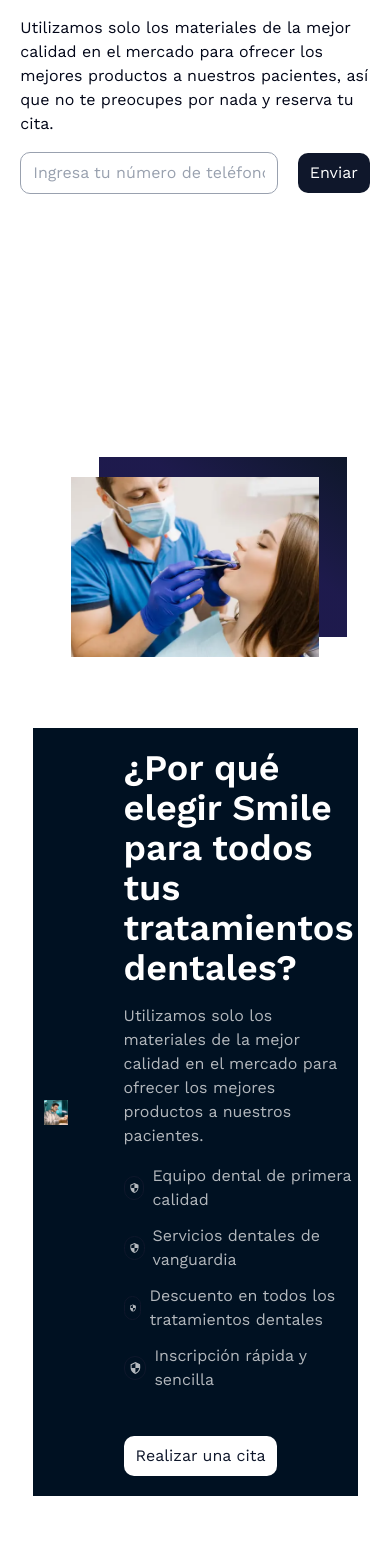
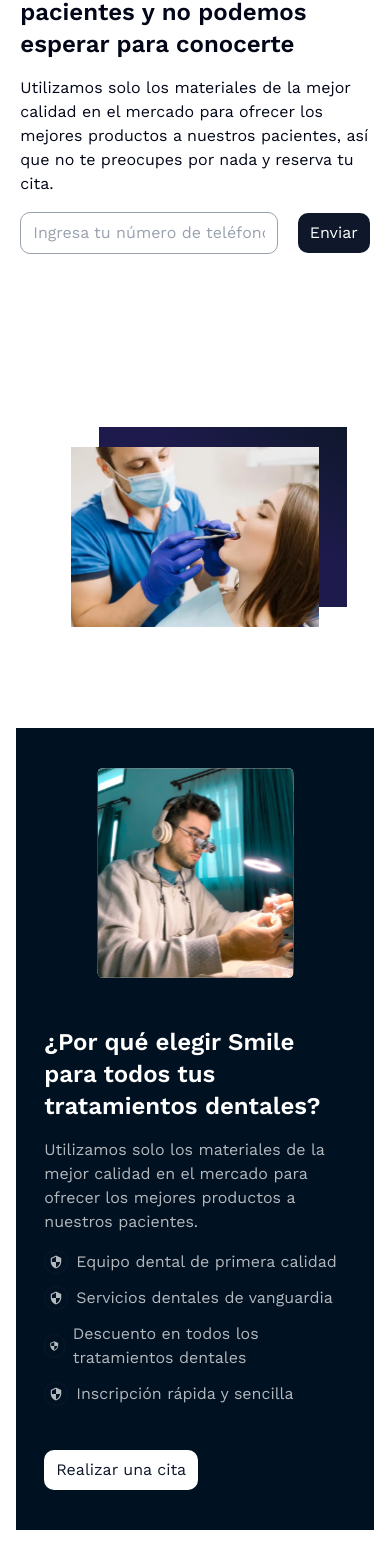
Before and after one commit to EnriqueHM31/dentista-web, a React (Vite) app: page / in a window 390 px wide. Shown: the part 3196-4764 px from the top of the page. Built offline with nearby package versions, Linux system fonts and the light colour scheme.

Commit message:
Mejorar el responsive

```diff
--- a/src/components/SectionTelefono.tsx
+++ b/src/components/SectionTelefono.tsx
@@ -4,7 +4,7 @@ import TituloSeccion from "./ui/TituloSeccion";
 
 export default function SectionTelefono() {
     return (
-        <motion.section className="min-h-screen flex xl:flex-row flex-col items-center justify-center max-w-11/12 md:max-w-10/12 w-full mx-auto py-5 xl:py-10 px-1 md:px-10 lg:px-20 xl:px-10  gap-12"
+        <motion.section className="min-h-screen flex xl:flex-row flex-col items-center justify-center max-w-11/12 md:max-w-10/12 w-full mx-auto py-20 xl:py-10 px-1 md:px-10 lg:px-20 xl:px-10  gap-12"
             initial={{ opacity: 0, y: 30 }}
             whileInView={{ opacity: 1, y: 0 }} transition={{
                 duration: 0.3,
--- a/src/components/SectionVentajas.tsx
+++ b/src/components/SectionVentajas.tsx
@@ -6,7 +6,7 @@ import TituloSeccion from "./ui/TituloSeccion";
 
 export default function SectionVentajas() {
     return (
-        <motion.section className="max-w-10/12 w-full mx-auto py-5 xl:py-10 px-1 md:px-10 lg:px-20 xl:px-10  gap-12 flex items-center min-h-[70dvh] bg-secondary"
+        <motion.section className="max-w-11/12 md:max-w-10/12 w-full mx-auto py-10 xl:py-10 px-1 md:px-10 lg:px-20 xl:px-10  gap-12 flex items-center min-h-[70dvh] bg-secondary flex-col xl:flex-row"
             initial={{ opacity: 0, y: 30 }}
             whileInView={{ opacity: 1, y: 0 }} transition={{
                 duration: 0.3,
@@ -22,16 +22,16 @@ export default function SectionVentajas() {
                     ease: "easeOut",
                 }}
             >
-                <img src={SERCIVIO2} alt="Imagen servicio 2" className="w-full max-w-3/5 h-full object-cover" />
+                <img src={SERCIVIO2} alt="Imagen servicio 2" className="w-full max-w-full xl:max-w-3/5 h-full object-cover" />
             </motion.picture>
-            <motion.div className="flex-1 flex flex-col gap-4"
+            <motion.div className="flex-1 flex flex-col gap-4 px-6 xl:px-0"
                 initial={{ opacity: 0, x: 100 }}
                 whileInView={{ opacity: 1, x: 0 }} transition={{
                     duration: 0.3,
                     ease: "easeOut",
                 }}
             >
-                <TituloSeccion titulo="¿Por qué elegir Smile para todos tus tratamientos dentales?" clases="text-4xl font-bold text-white" />
+                <TituloSeccion titulo="¿Por qué elegir Smile para todos tus tratamientos dentales?" clases=" font-bold text-white" />
                 <p className="text-white/70">Utilizamos solo los materiales de la mejor calidad en el mercado para ofrecer los mejores productos a nuestros pacientes.</p>
                 <ul className="flex flex-col gap-3">
                     {
```
